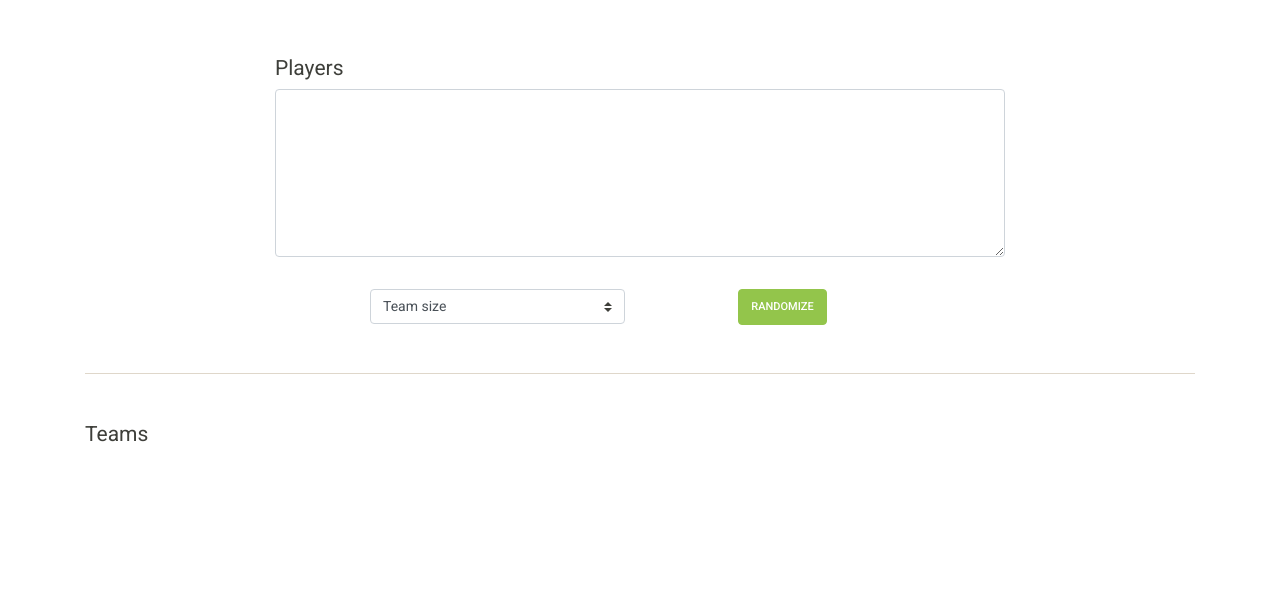
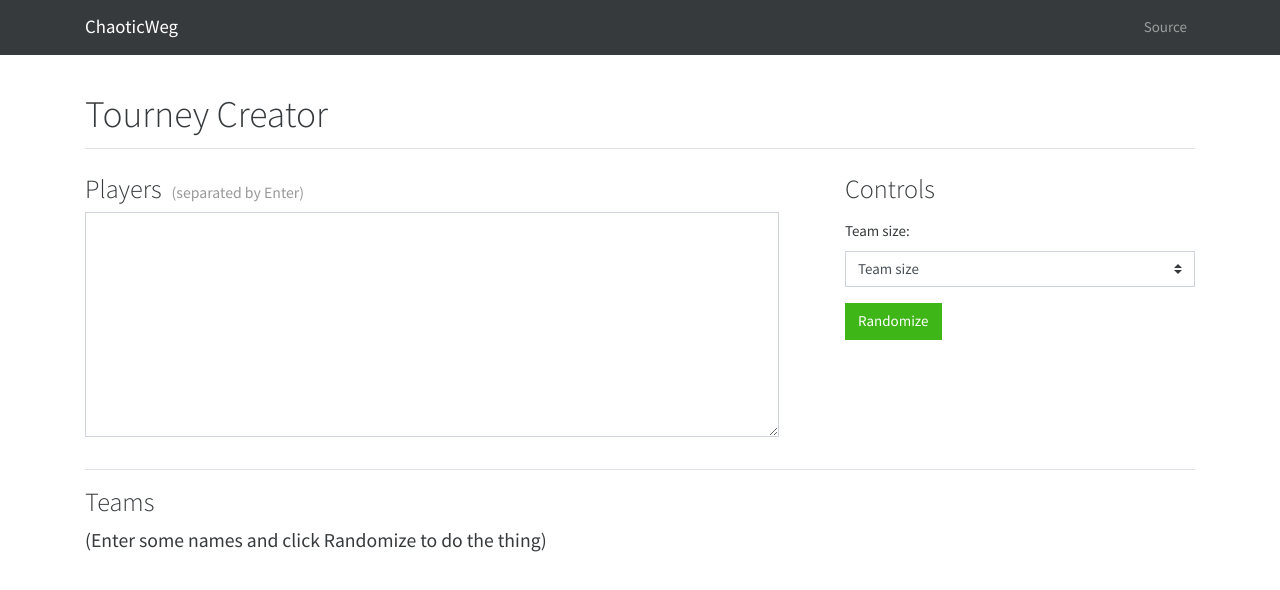
Before and after one commit to ChaoticWeg/tourney-creator, a website: page docs/index.html in a window 1280 px wide. Drawn offline with nearby package versions, Linux system fonts and the light colour scheme.

Commit message:
layout changes

```diff
--- a/docs/index.html
+++ b/docs/index.html
@@ -4,7 +4,7 @@
         <title>Tourney Creator | ChaoticWeg</title>
         <link rel="shortcut icon" href="/favicon.ico">
         <link rel="stylesheet" href="https://stackpath.bootstrapcdn.com/bootstrap/4.1.3/css/bootstrap.min.css" integrity="sha384-MCw98/SFnGE8fJT3GXwEOngsV7Zt27NXFoaoApmYm81iuXoPkFOJwJ8ERdknLPMO" crossorigin="anonymous">
-        <link href="https://stackpath.bootstrapcdn.com/bootswatch/4.1.3/sandstone/bootstrap.min.css" rel="stylesheet" integrity="sha384-CfCAYEgrdtRrpvjGKxoaRy5ge1ggMbxNSpEkY+XqdfdRTUkRrYZVB2z99E7BsEDZ" crossorigin="anonymous">
+        <link href="https://stackpath.bootstrapcdn.com/bootswatch/4.1.3/cosmo/bootstrap.min.css" rel="stylesheet" integrity="sha384-3Ivskwia8Fui5tbQi+RW4DgTkJ8d+hW7mLe7Yk89ibmD9482VECh0WFof8kIEjwI" crossorigin="anonymous">
         <link rel="stylesheet" href="/styles/styles.css">
         <script src="https://code.jquery.com/jquery-3.3.1.slim.min.js" integrity="sha384-q8i/X+965DzO0rT7abK41JStQIAqVgRVzpbzo5smXKp4YfRvH+8abtTE1Pi6jizo" crossorigin="anonymous"></script>
         <script src="https://stackpath.bootstrapcdn.com/bootstrap/4.1.3/js/bootstrap.min.js" integrity="sha384-ChfqqxuZUCnJSK3+MXmPNIyE6ZbWh2IMqE241rYiqJxyMiZ6OW/JmZQ5stwEULTy" crossorigin="anonymous"></script>
@@ -27,37 +27,60 @@
         </script>
     </head>
     <body>
-        <!-- TODO: navbar in header -->
-        <div class="my-4" id="top-spacer"></div>
+        <!-- navbar -->
+        <div class="navbar navbar-expand-lg bg-dark navbar-dark">
+            <div class="container">
+                <a class="navbar-brand" href="/">ChaoticWeg</a>
+                <button class="navbar-toggler" type="button" data-toggle="collapse" data-target="#navbarSupportedContent">
+                    <span class="navbar-toggler-icon"></span>
+                </button>
+                <div class="collapse navbar-collapse" id="navbarSupportedContent">
+                    <ul class="navbar-nav ml-auto">
+                        <li class="nav-item">
+                            <a class="nav-link" href="//github.com/ChaoticWeg/tourney-creator">Source</a>
+                        </li>
+                    </ul>
+                </div>
+            </div>
+        </div>
+
+        <!-- content -->
         <div class="container py-3">
+            <!-- header -->
+            <div class="mt-3 mb-4 border-bottom py-1" id="top-spacer"><h1>Tourney Creator</h1></div>
+
             <!-- input -->
-            <div class="row my-3">
-                <div class="col-sm-12 col-md-8 offset-md-2">
-                    <h4>Players</h4>
+            <div class="row my-2">
+
+                <!-- players -->
+                <div class="col-xs-12 col-md-8">
+                    <h3>Players <small>(separated by Enter)</small></h3>
                     <div class="form-group">
                         <textarea name="Players" class="form-control" id="input"></textarea>
                     </div>
                 </div>
-            </div>
-            <!-- controls -->
-            <div class="row text-center my-3">
-                <div class="col-sm-12 col-md-3 offset-md-3">
-                    <form>
-                        <select class="custom-select" id="team-size">
+
+                <!-- controls -->
+                <div class="col-sm-12 col-md-4">
+                    <h3>Controls</h3>
+                    <form class="mt-3">
+                        <label for="team-size">Team size:</label>
+                        <select class="custom-select mb-3" id="team-size" required>
                             <option selected>Team size</option>
                             <option value="2">2</option>
                             <option value="3">3</option>
                             <option value="4">4</option>
                         </select>
+                        <button class="btn btn-success" id="btn-go">Randomize</button>
                     </form>
                 </div>
-                <div class="col-sm-12 col-md-3">
-                    <button class="btn btn-success" id="btn-go">Randomize</button>
-                </div>
             </div>
+
             <!-- output -->
-            <div class="mt-5 mb-1 pt-5 pb-2 border-top"><h4>Teams</h4></div>
-            <div class="row my-3" id="teams-output"></div>
+            <div class="mt-3 mb-1 pt-3 border-top"><h3>Teams</h3></div>
+            <div class="row my-2" id="teams-output">
+                <div class="container"><h4><small>(Enter some names and click Randomize to do the thing)</small></h4></div>
+            </div>
         </div>
     </body>
 </html>
--- a/docs/styles/styles.css
+++ b/docs/styles/styles.css
@@ -1,6 +1,12 @@
 textarea {
-    width:      100%;
-    min-width:  100%;
-    max-width:  100%;
-    min-height: 12em;
+    width:       95%;
+    min-width:   95%;
+    max-width:   95%;
+    min-height: 15em;
 }
+
+h3 small {
+    font-size:   0.6em;
+    margin-left: 0.3em;
+    color:   #999999;
+}
```
